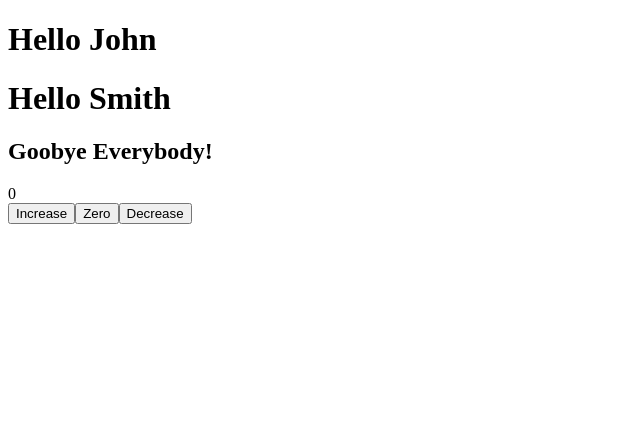
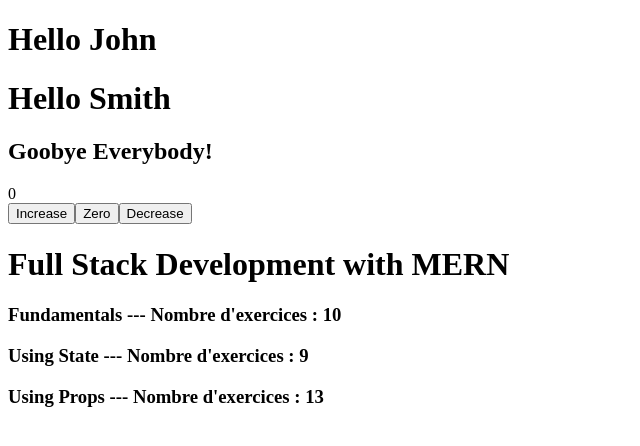
Before and after one commit to webdevKmer/react-intro-2024, a React (Vite) app in the folder react-intro/part1/notes-app/: page / in a window 1280 px wide. Shown: the top 446 px of the page, without its empty margins (0-640 px from the left). Built offline with nearby package versions, Linux system fonts and the light colour scheme; the HTML template or start-up script is replaced by a standard one.

Commit message:
fixing CourseInfo Component

```diff
--- a/react-intro/part1/notes-app/src/App.tsx
+++ b/react-intro/part1/notes-app/src/App.tsx
@@ -10,7 +10,7 @@
     <Hello name='Smith'/>
     <Goodbye />
     <Counter />
-    {/* <CourseInfo /> */}
+    <CourseInfo />
     </>
   )
 }
--- a/react-intro/part1/notes-app/src/components/CourseInfo.tsx
+++ b/react-intro/part1/notes-app/src/components/CourseInfo.tsx
@@ -8,8 +8,8 @@
   const exo3 = 13
     return (
       <>
-      <Header title={props.title}/>
-      <Content part1={props.part1} exo1={props.exo1} part2={props.part2} exo2={props.exo2} part3={props.part3} exo3={props.exo3} />
+      <Header title={title}/>
+      <Content part1={part1} exo1={exo1} part2={part2} exo2={exo2} part3={part3} exo3={exo3} />
     </>
   )
 }
@@ -30,7 +30,7 @@
 }
 const Part = (props) => {
   return (
-    <h3>{props.p1} <span>Nombre d'exercices : {props.ex1}</span></h3>
+    <h3>{props.p1}   ---    <span>Nombre d'exercices : {props.ex1}</span></h3>
   )
 }
 
```
